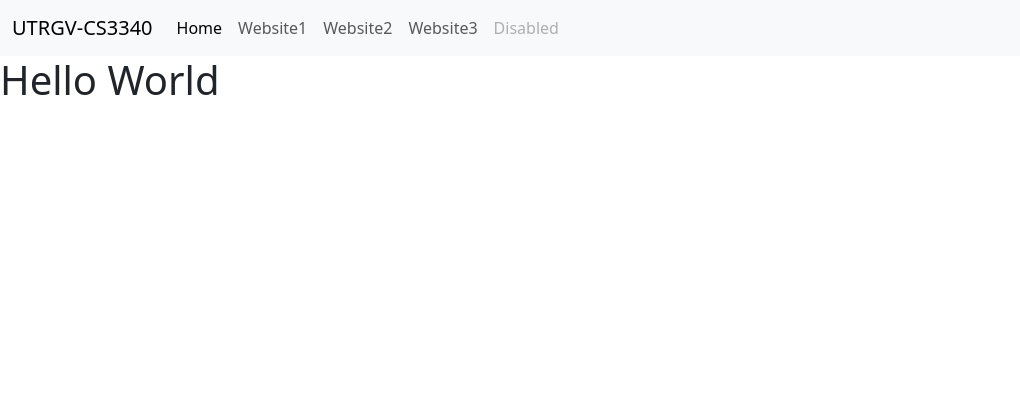
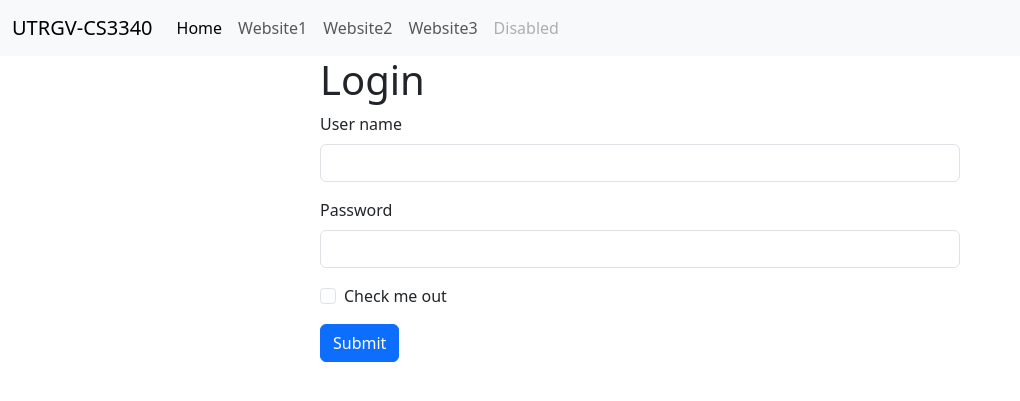
Before and after one commit to yumib/fall3340-app, a Django app: page / in a window 1280 px wide. Shown: the top 401 px of the page, without its empty margins (0-1020 px from the left). Run offline with Django 5.2, Linux system fonts and the light colour scheme.

Commit message:
Authenticate view

```diff
--- a/app/templates/base.html
+++ b/app/templates/base.html
@@ -7,10 +7,20 @@
     <link href="https://cdn.jsdelivr.net/npm/bootstrap@5.3.3/dist/css/bootstrap.min.css" rel="stylesheet" integrity="sha384-QWTKZyjpPEjISv5WaRU9OFeRpok6YctnYmDr5pNlyT2bRjXh0JMhjY6hW+ALEwIH" crossorigin="anonymous">
   </head>
 
-
-
   <body>
     {%include 'navbar.html'%}
+    <div class="container">
+
+    {% if messages %}
+      {% for message in messages %}
+        <div class="alert alert-warning alert-dismissible fade show" role="alert">
+          {{message}}
+          <button type="button" class="btn-close" data-bs-dismiss="alert" aria-label="Close"></button>
+        </div>
+      {% endfor %}
+    {% endif %}
+
+    </div>
     {%block content%}
     {%endblock%}
     <script src="https://cdn.jsdelivr.net/npm/bootstrap@5.3.3/dist/js/bootstrap.bundle.min.js" integrity="sha384-YvpcrYf0tY3lHB60NNkmXc5s9fDVZLESaAA55NDzOxhy9GkcIdslK1eN7N6jIeHz" crossorigin="anonymous"></script>
--- a/app/templates/home.html
+++ b/app/templates/home.html
@@ -2,6 +2,34 @@
 {%extends 'base.html'%}
 {%block content%}
 
+<div class = "col-md-6 offset-md-3">
+
+{% if user.is_authenticated %}
 <h1>Hello World</h1>
 
+{% else %}
+<h1> Login</h1>
+<form method = "POST" action ="{% url 'home' %}">
+    {% csrf_token %}
+    <form>
+        <div class="mb-3">
+          <label for="exampleInputEmail1" class="form-label">User name</label>
+          <!--
+            <input type="text" class="form-control" id="exampleInputEmail1" aria-describedby="emailHelp">
+          -->
+          <input type="text" class="form-control" name="username" required>
+        </div>
+        <div class="mb-3">
+          <label for="exampleInputPassword1" class="form-label">Password</label>
+          <input type="password" class="form-control" name="password" required>
+        </div>
+        <div class="mb-3 form-check">
+          <input type="checkbox" class="form-check-input" id="exampleCheck1">
+          <label class="form-check-label" for="exampleCheck1">Check me out</label>
+        </div>
+        <button type="submit" class="btn btn-primary">Submit</button>
+      </form>
+</form>
+</div>
+{% endif %}
 {%endblock%}
--- a/app/templates/navbar.html
+++ b/app/templates/navbar.html
@@ -1,6 +1,6 @@
 <nav class="navbar navbar-expand-lg bg-body-tertiary">
     <div class="container-fluid">
-      <a class="navbar-brand" href="#">UTRGV-CS3340</a>
+      <a class="navbar-brand" href="{% url 'home' %}">UTRGV-CS3340</a>
       <button class="navbar-toggler" type="button" data-bs-toggle="collapse" data-bs-target="#navbarNav" aria-controls="navbarNav" aria-expanded="false" aria-label="Toggle navigation">
         <span class="navbar-toggler-icon"></span>
       </button>
@@ -10,10 +10,10 @@
             <a class="nav-link active" aria-current="page" href="#">Home</a>
           </li>
           <li class="nav-item">
-            <a class="nav-link" href="#">Website1</a>
+            <a class="nav-link" href="https://www.utrgv.edu/">Website1</a>
           </li>
           <li class="nav-item">
-            <a class="nav-link" href="#">Website2</a>
+            <a class="nav-link" href="https://cityofedinburg.com/">Website2</a>
           </li>
           <li class="nav-item">
             <a class="nav-link" href="#">Website3</a>
--- a/app/urls.py
+++ b/app/urls.py
@@ -3,4 +3,6 @@ from . import views
 
 urlpatterns = [
     path('', views.home, name = 'home'),
+    #path('login/', views.login_user, name = 'Login'),
+    #path('logout/', views.logout_user, name = 'Logout'),
 ]
--- a/app/views.py
+++ b/app/views.py
@@ -1,4 +1,24 @@
-from django.shortcuts import render
+from django.shortcuts import render, redirect
+from django.contrib.auth import authenticate, login, logout
+from django.contrib import messages
 
 def home(request):
-    return render(request, 'home.html', {})
+    if request.method == "POST":
+        username = request.POST['username']
+        password = request.POST['password']
+        user = authenticate(request, username=username, password=password)
+        if user is not None:
+            login(request, user)
+            messages.success(request, "Login Successful")
+            return redirect('home')
+        else:
+            messages.success(request, "Login Error")
+            return redirect('home')
+    else:
+        return render(request, 'home.html', {})
+
+#def login_user(request):
+#    pass
+
+#def logout_user(request):
+#    pass
--- a/fall3340/urls.py
+++ b/fall3340/urls.py
@@ -18,6 +18,6 @@ from django.contrib import admin
 from django.urls import path, include
 
 urlpatterns = [
-    #path('admin/', admin.site.urls),
+    path('admin/', admin.site.urls),
     path('', include('app.urls'))
 ]
```
